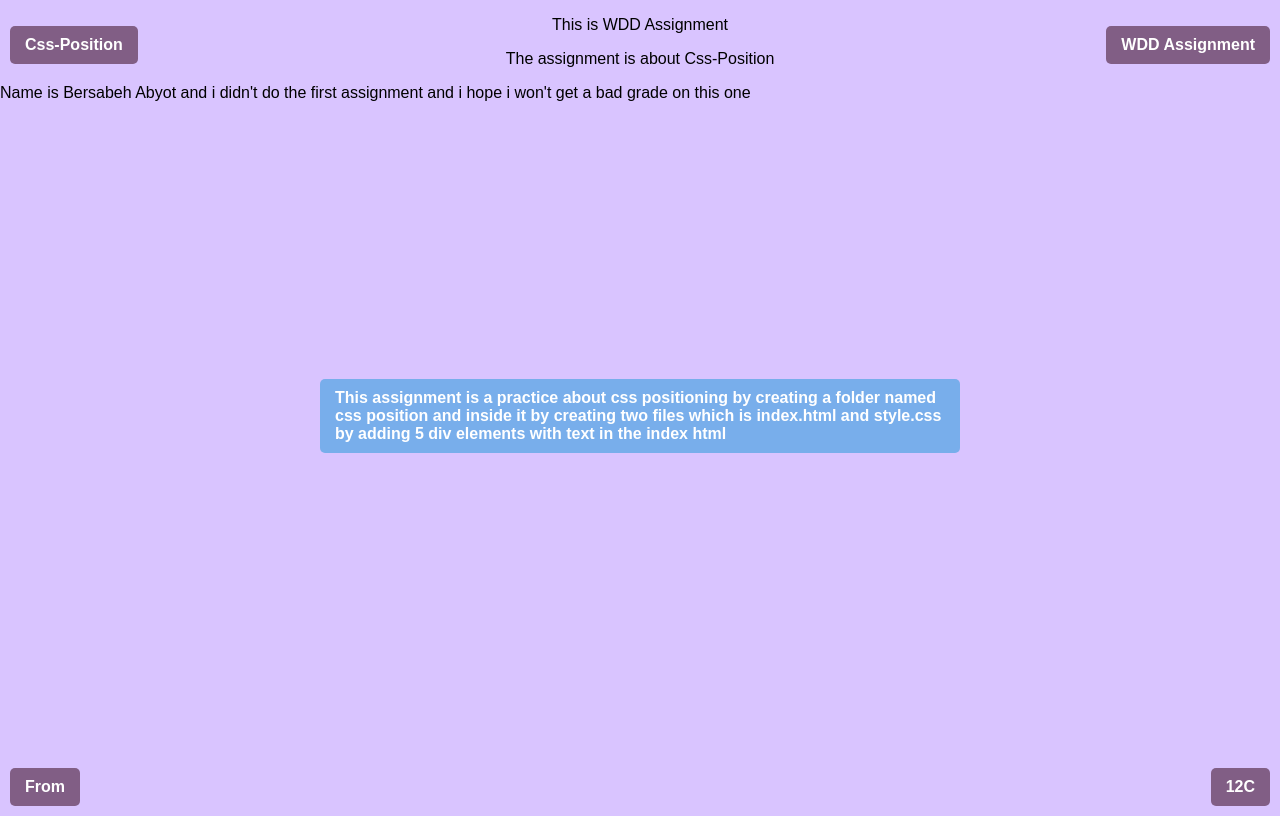
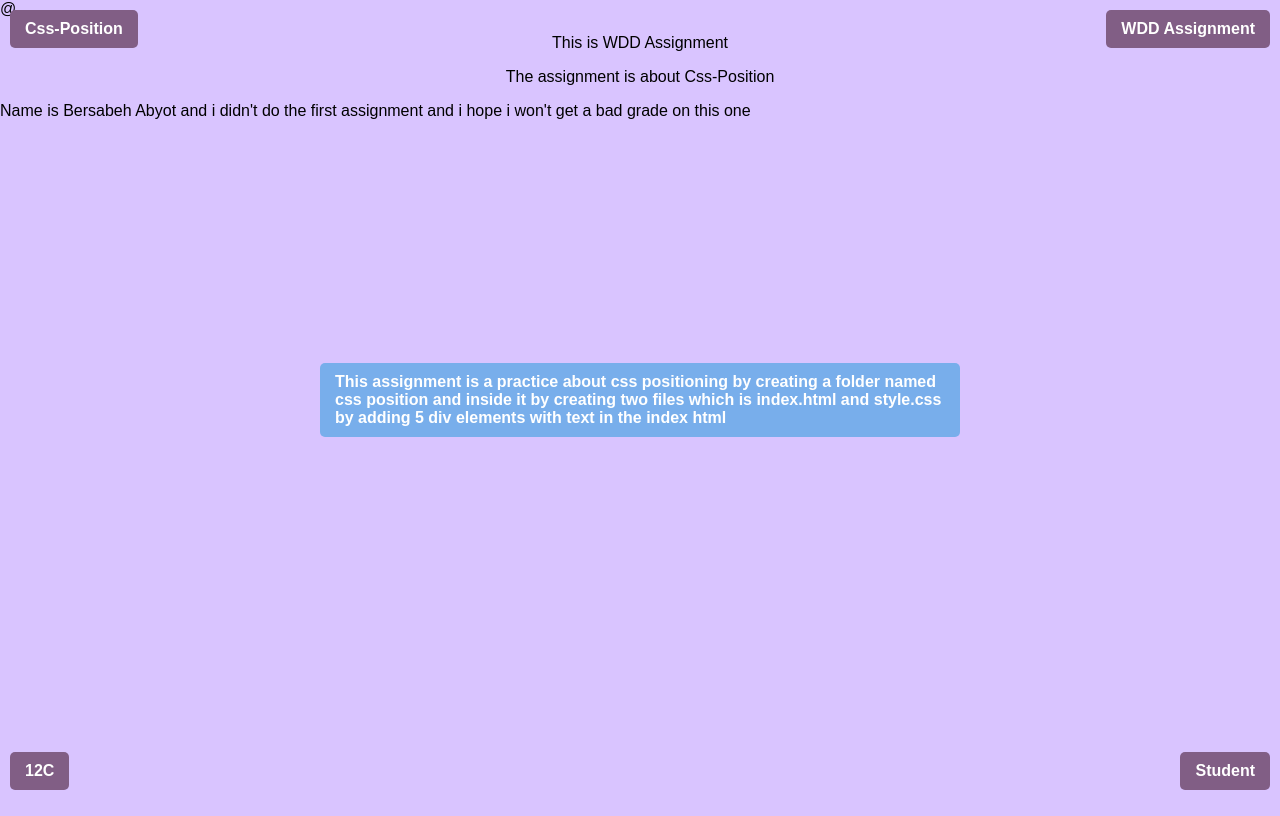
Before and after one commit to Bersii9/cssposition, a plain HTML site: page Index.html in a window 1280 px wide. Drawn offline with Linux system fonts and the light colour scheme.

Commit message:
my changes

```diff
--- a/Index.html
+++ b/Index.html
@@ -1,4 +1,4 @@
-<!DOCTYPE html>
+@<!DOCTYPE html>
 <html lang="en">
     <head>
         <meta charset="utf-8"/>
@@ -11,8 +11,8 @@
         <p align="center">The assignment is about Css-Position</p>
         <div class="top-left">Css-Position</div>
         <div class="top-right">WDD Assignment</div>
-        <div class="bottom-left">From </div>
-        <div class="bottom-right">12C</div>
+        <div class="bottom-left">12C </div>
+        <div class="bottom-right">Student</div>
         <div class="center">This assignment is a practice about css positioning by creating a folder named css position and inside it by creating two files which is index.html and style.css by adding 5 div elements with text in the index html</div>
         <p>Name is Bersabeh Abyot and i didn't do the first assignment and i hope i won't get a bad grade on this one</p>
     </body>
```
